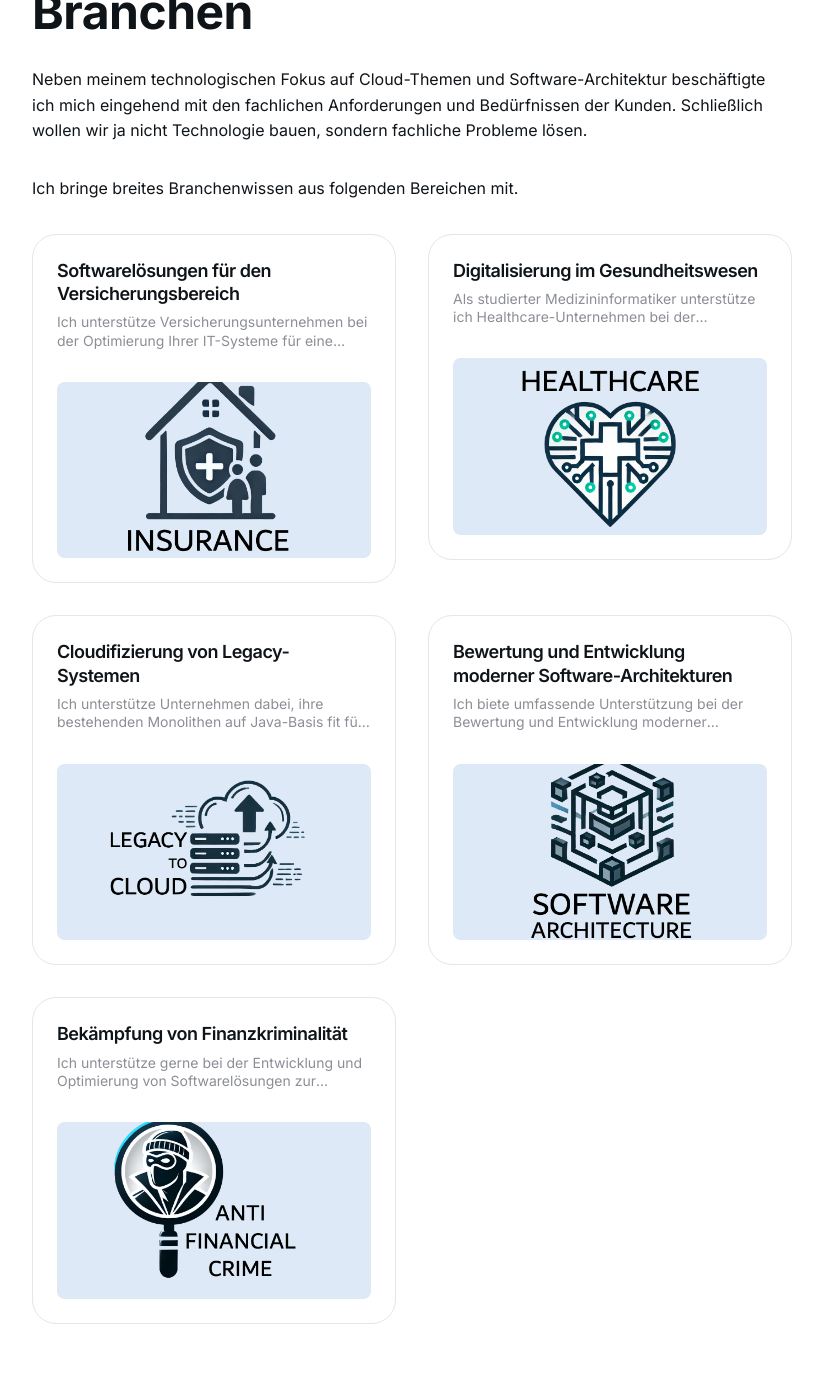
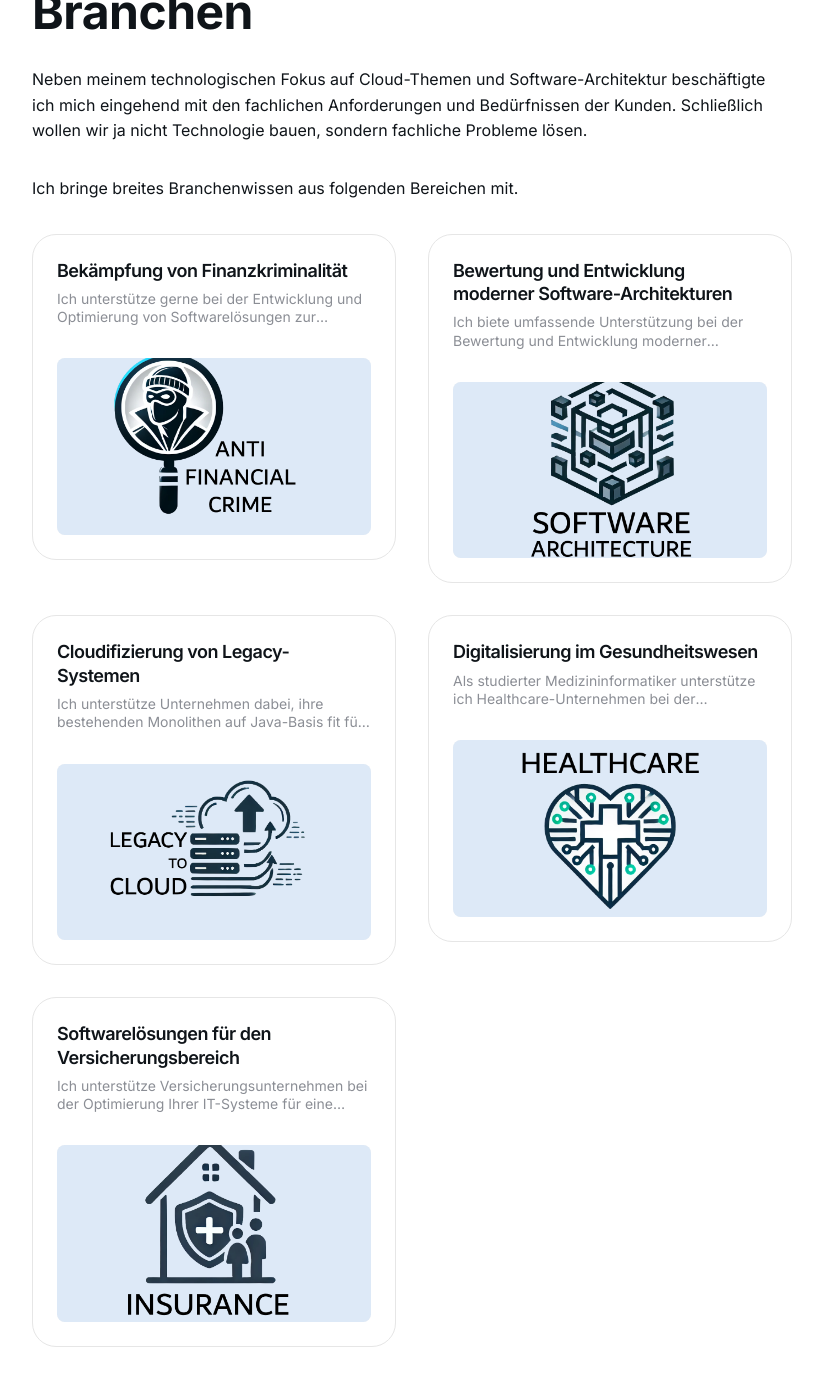
Before and after one commit to Rokko11/Rokko11.github.io, a Jekyll site: the page built from projects/index.html, in a window 1280 px wide and 1400 px high, scrolled down 530 px. Shown: the top 1386 px of the window, without its empty margins (228-1051 px from the left). Built offline with Jekyll 4.4.1, drawn with Linux system fonts in a browser that asks for light colours.

Commit message:
index.html aktualisieren

```diff
--- a/projects/index.html
+++ b/projects/index.html
@@ -17,7 +17,7 @@ page_cover: '/images/hintergrund-unsplash.jpg'
 
   <div class="page__projects">
     <div class="row">
-      {% for project in site.projects reversed %}
+      {% for project in site.projects %}
       <article class="project col col-6 col-t-12 animate">
         <div class="project__content">
           <div class="project__info">
```
